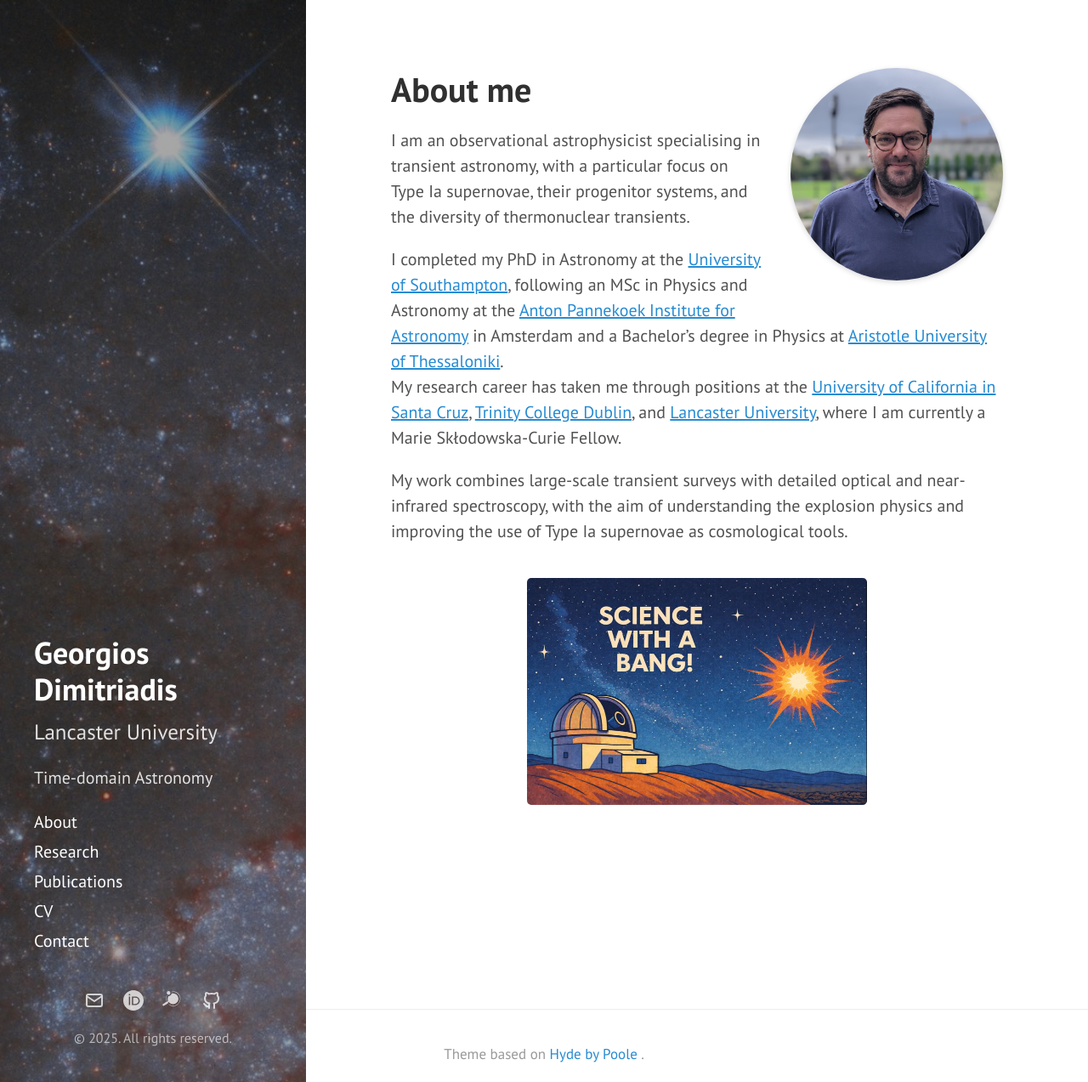
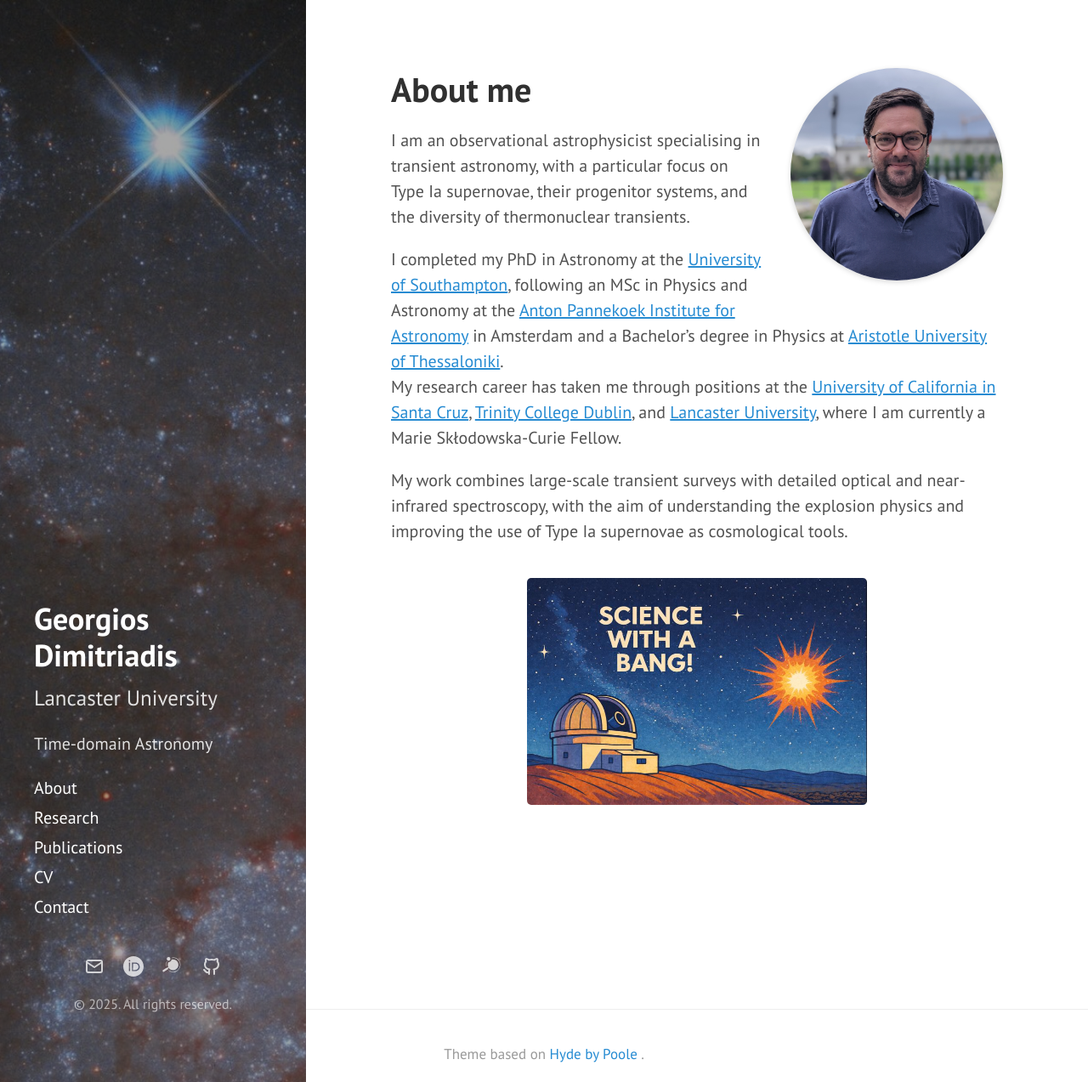
Before and after one commit to geodimitriadis/geodimitriadis.github.io, a Jekyll site: the page built from index.md, in a window 1280 px wide and 1273 px high. Shown: the whole window at 85% size. Built offline with Jekyll 4.4.1, drawn with Linux system fonts in a browser that asks for light colours.

Commit message:
Update hyde.css

```diff
--- a/public/css/hyde.css
+++ b/public/css/hyde.css
@@ -140,7 +140,7 @@ a.sidebar-nav-item:focus {
   .sidebar-sticky {
     position: absolute;
     right:  1rem;
-    bottom: 1rem;
+    bottom: 3rem;
     left:   1rem;
   }
 }
```
